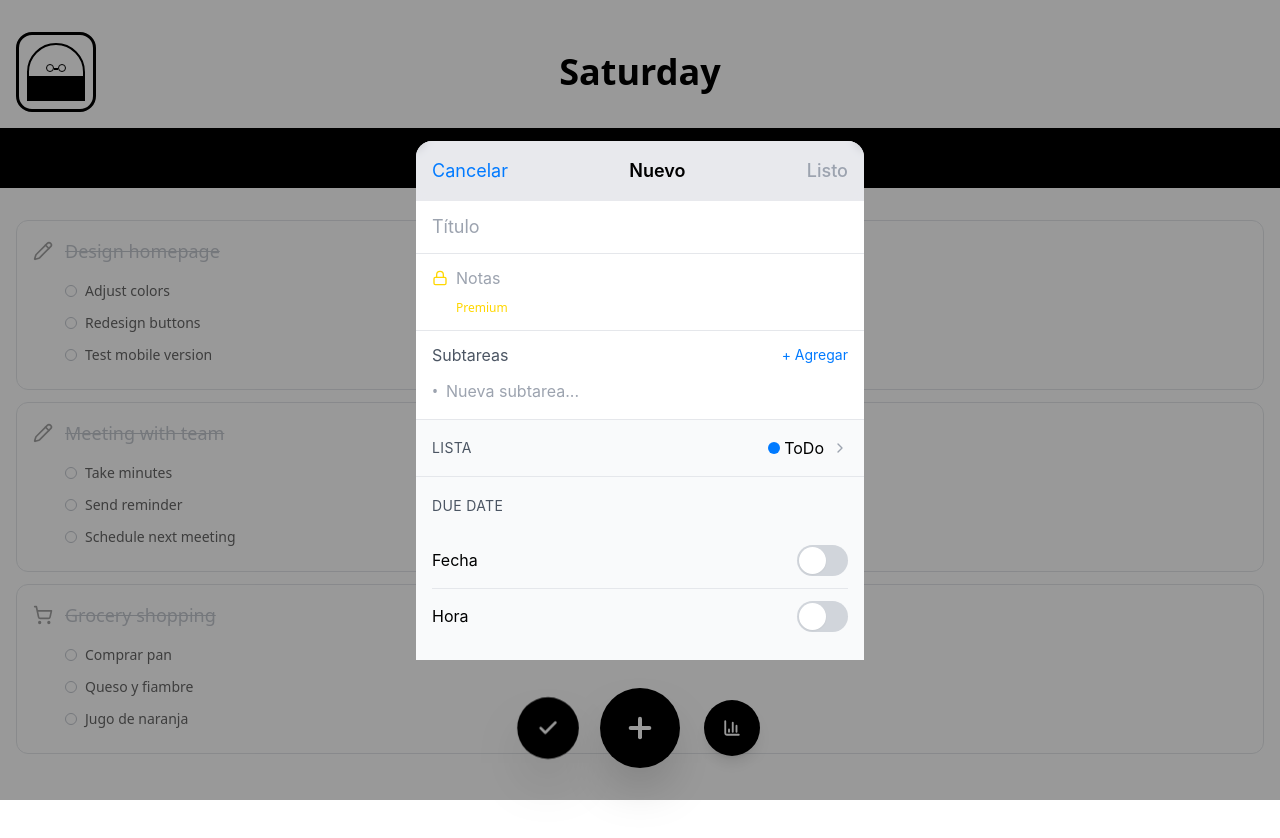
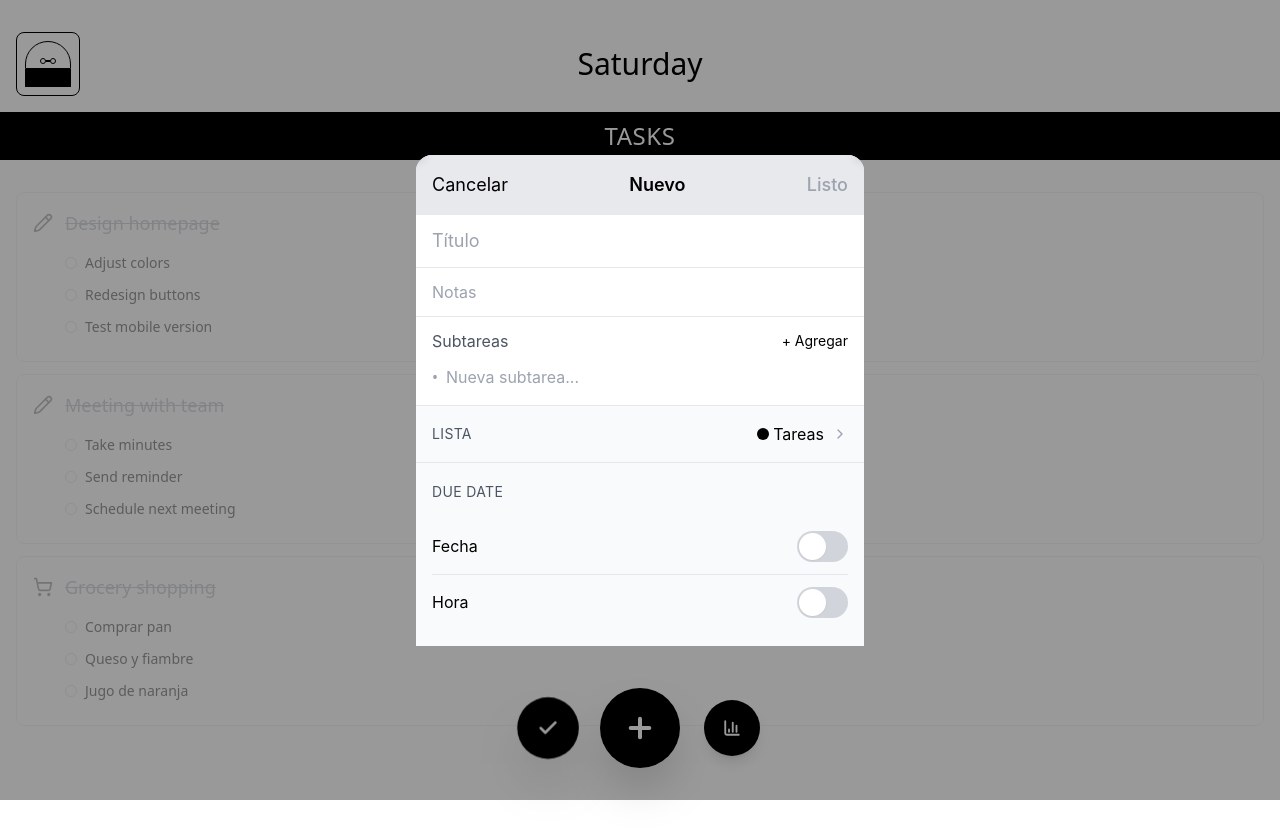
Before and after one commit to Hiizzzo/Steeb, a React (Vite) app: page / in a window 1280 px wide. Both pictures are taken after a click on the button 640 px from the left and 728 px from the top of the page. Shown: the top 838 px of the page. Built offline with nearby package versions, Linux system fonts and the light colour scheme.

Commit message:
Refactor UI to use black color scheme and simplify design elements
Co-authored-by: theblexiz3010 <theblexiz3010@gmail.com>

```diff
--- a/src/components/ModalAddTask.tsx
+++ b/src/components/ModalAddTask.tsx
@@ -21,7 +21,7 @@ interface ModalAddTaskProps {
 const ModalAddTask: React.FC<ModalAddTaskProps> = ({ isOpen, onClose, onAddTask }) => {
   const [title, setTitle] = useState('');
   const [notes, setNotes] = useState('');
-  const [selectedList, setSelectedList] = useState('ToDo');
+  const [selectedList, setSelectedList] = useState('Tareas');
   const [selectedDate, setSelectedDate] = useState<Date | undefined>(undefined);
   const [selectedTime, setSelectedTime] = useState<string>('');
   const [hasDate, setHasDate] = useState(false);
@@ -60,7 +60,7 @@ const ModalAddTask: React.FC<ModalAddTaskProps> = ({ isOpen, onClose, onAddTask
   const resetForm = () => {
     setTitle('');
     setNotes('');
-    setSelectedList('ToDo');
+    setSelectedList('Tareas');
     setSelectedDate(undefined);
     setSelectedTime('');
     setHasDate(false);
@@ -94,7 +94,7 @@ const ModalAddTask: React.FC<ModalAddTaskProps> = ({ isOpen, onClose, onAddTask
                 resetForm();
                 onClose();
               }}
-            className="text-[#007AFF] text-lg"
+              className="text-black text-lg"
               style={{ fontFamily: '-apple-system, BlinkMacSystemFont, sans-serif' }}
             >
               Cancelar
@@ -107,7 +107,7 @@ const ModalAddTask: React.FC<ModalAddTaskProps> = ({ isOpen, onClose, onAddTask
               disabled={!title.trim()}
               className={cn(
                 "text-lg font-medium",
-              title.trim() ? "text-[#007AFF]" : "text-gray-400"
+                title.trim() ? "text-black" : "text-gray-400"
               )}
               style={{ fontFamily: '-apple-system, BlinkMacSystemFont, sans-serif' }}
             >
@@ -130,22 +130,16 @@ const ModalAddTask: React.FC<ModalAddTaskProps> = ({ isOpen, onClose, onAddTask
             />
           </div>
 
-          {/* Notes with Lock Icon */}
+          {/* Notes */}
           <div className="px-4 py-3 border-b border-gray-200">
-            <div className="flex items-start space-x-2">
-              <Lock size={16} className="text-[#FFD700] mt-1" />
             <input
               type="text"
               value={notes}
               onChange={(e) => setNotes(e.target.value)}
               placeholder="Notas"
-                className="flex-1 text-base placeholder-gray-400 focus:outline-none bg-transparent"
+              className="w-full text-base placeholder-gray-400 focus:outline-none bg-transparent"
               style={{ fontFamily: '-apple-system, BlinkMacSystemFont, sans-serif' }}
             />
-            </div>
-            <div className="ml-6 mt-1">
-              <span className="text-xs text-[#FFD700] font-medium">Premium</span>
-            </div>
           </div>
 
           {/* Subtasks */}
@@ -157,7 +151,7 @@ const ModalAddTask: React.FC<ModalAddTaskProps> = ({ isOpen, onClose, onAddTask
               <button
                 type="button"
                 onClick={addSubtask}
-                className="text-[#007AFF] text-sm"
+                className="text-black text-sm"
                 style={{ fontFamily: '-apple-system, BlinkMacSystemFont, sans-serif' }}
               >
                 + Agregar
@@ -197,7 +191,7 @@ const ModalAddTask: React.FC<ModalAddTaskProps> = ({ isOpen, onClose, onAddTask
               </span>
               <div className="flex items-center space-x-2">
                 <div className="flex items-center space-x-1">
-                  <div className="w-3 h-3 bg-[#007AFF] rounded-full"></div>
+                  <div className="w-3 h-3 bg-black rounded-full"></div>
                   <span className="text-base text-black" style={{ fontFamily: '-apple-system, BlinkMacSystemFont, sans-serif' }}>
                     {selectedList}
                   </span>
@@ -229,7 +223,7 @@ const ModalAddTask: React.FC<ModalAddTaskProps> = ({ isOpen, onClose, onAddTask
                 }}
                 className={cn(
                   "w-[51px] h-[31px] rounded-full transition-all relative",
-                  hasDate ? "bg-[#34C759]" : "bg-gray-300"
+                  hasDate ? "bg-black" : "bg-gray-300"
                 )}
               >
                 <div
@@ -246,7 +240,7 @@ const ModalAddTask: React.FC<ModalAddTaskProps> = ({ isOpen, onClose, onAddTask
               <div className="py-2 border-t border-gray-200">
                 <button
                   onClick={() => setShowDatePicker(!showDatePicker)}
-                  className="w-full text-left text-[#007AFF] text-base"
+                  className="w-full text-left text-black text-base"
                   style={{ fontFamily: '-apple-system, BlinkMacSystemFont, sans-serif' }}
                 >
                   {selectedDate ? format(selectedDate, "EEEE, d MMMM yyyy") : "Seleccionar fecha"}
@@ -283,7 +277,7 @@ const ModalAddTask: React.FC<ModalAddTaskProps> = ({ isOpen, onClose, onAddTask
                 }}
                 className={cn(
                   "w-[51px] h-[31px] rounded-full transition-all relative",
-                  hasTime ? "bg-[#34C759]" : "bg-gray-300"
+                  hasTime ? "bg-black" : "bg-gray-300"
                 )}
               >
                 <div
@@ -302,7 +296,7 @@ const ModalAddTask: React.FC<ModalAddTaskProps> = ({ isOpen, onClose, onAddTask
                   type="time"
                   value={selectedTime}
                   onChange={(e) => setSelectedTime(e.target.value)}
-                  className="w-full text-[#007AFF] text-base bg-transparent focus:outline-none"
+                  className="w-full text-black text-base bg-transparent focus:outline-none"
                   style={{ fontFamily: '-apple-system, BlinkMacSystemFont, sans-serif' }}
                 />
               </div>
--- a/src/components/StebeHeader.tsx
+++ b/src/components/StebeHeader.tsx
@@ -12,44 +12,44 @@ const StebeHeader: React.FC = () => {
       {/* Steve Jobs figura y fecha en la misma línea */}
       <div className="flex items-center justify-between mb-4 px-4">
         {/* Figura de Steve Jobs - minimalista y angular */}
-        <div className="w-20 h-20 flex-shrink-0">
-          <div className="w-full h-full border-3 border-black rounded-2xl bg-white relative overflow-hidden" style={{ borderWidth: '3px' }}>
+        <div className="w-16 h-16 flex-shrink-0">
+          <div className="w-full h-full border border-black rounded-lg bg-white relative overflow-hidden">
             {/* Cara de Steve - estilo minimalista angular */}
             <div className="absolute inset-2">
               {/* Cabeza calva */}
-              <div className="w-full h-3/5 bg-white border-2 border-black rounded-t-full relative">
+              <div className="w-full h-3/5 bg-white border border-black rounded-t-full relative">
                 {/* Lentes redondos */}
                 <div className="absolute bottom-1 left-1/2 transform -translate-x-1/2">
                   <div className="flex space-x-1">
-                    <div className="w-2 h-2 border border-black rounded-full bg-white"></div>
-                    <div className="w-2 h-2 border border-black rounded-full bg-white"></div>
+                    <div className="w-1.5 h-1.5 border border-black rounded-full bg-white"></div>
+                    <div className="w-1.5 h-1.5 border border-black rounded-full bg-white"></div>
                   </div>
                   {/* Puente de lentes */}
-                  <div className="absolute top-1 left-1/2 transform -translate-x-1/2 w-1 h-0.5 bg-black"></div>
+                  <div className="absolute top-0.5 left-1/2 transform -translate-x-1/2 w-1 h-0.5 bg-black"></div>
                 </div>
               </div>
               {/* Cuello/cuerpo */}
-              <div className="w-full h-2/5 bg-black border-2 border-black"></div>
+              <div className="w-full h-2/5 bg-black"></div>
             </div>
           </div>
         </div>
 
         {/* Fecha del día - centrada y más grande */}
         <div className="flex-1 flex justify-center">
-          <h2 className="text-4xl font-bold text-black" style={{ fontFamily: 'system-ui, -apple-system, sans-serif' }}>
+          <h2 className="text-3xl font-light text-black" style={{ fontFamily: 'system-ui, -apple-system, sans-serif' }}>
             {dayName}
           </h2>
         </div>
 
         {/* Espacio para balancear */}
-        <div className="w-20"></div>
+        <div className="w-16"></div>
       </div>
 
       {/* Título "Tasks" centrado en bloque negro */}
       <div className="w-full">
-        <div className="bg-black py-3 px-4">
-          <h1 className="text-center text-white text-3xl font-bold" style={{ fontFamily: 'system-ui, -apple-system, sans-serif' }}>
-            Tasks
+        <div className="bg-black py-2 px-4">
+          <h1 className="text-center text-white text-2xl font-light tracking-wide" style={{ fontFamily: 'system-ui, -apple-system, sans-serif' }}>
+            TASKS
           </h1>
         </div>
       </div>
--- a/src/components/TaskCard.tsx
+++ b/src/components/TaskCard.tsx
@@ -147,9 +147,9 @@ const TaskCard: React.FC<TaskCardProps> = ({
 
   return (
     <div className="relative mx-4 mb-3">
-      {/* Fondo rojo de eliminación */}
+      {/* Fondo negro de eliminación */}
       <div
-        className={`absolute inset-0 bg-red-500 rounded-xl flex items-center justify-end pr-6 transition-opacity duration-200 ${
+        className={`absolute inset-0 bg-black rounded-lg flex items-center justify-end pr-6 transition-opacity duration-200 ${
           showDeleteButton ? 'opacity-100' : 'opacity-0'
         }`}
       >
@@ -159,8 +159,8 @@ const TaskCard: React.FC<TaskCardProps> = ({
       {/* Tarjeta principal */}
       <div
         ref={cardRef}
-        className={`bg-white border border-gray-300 rounded-xl p-4 transition-all duration-200 ease-out transform ${
-          completed ? 'opacity-60' : 'hover:border-gray-400'
+        className={`bg-white border border-gray-200 rounded-lg p-4 transition-all duration-200 ease-out transform ${
+          completed ? 'opacity-40' : 'hover:border-black'
         } ${(!subtasks || subtasks.length === 0) && !isDragging ? 'cursor-pointer' : ''}`}
         style={{
           transform: `translateX(-${swipeOffset}px)`,
@@ -215,11 +215,11 @@ const TaskCard: React.FC<TaskCardProps> = ({
           {(!subtasks || subtasks.length === 0) && (
             <div className="ml-3">
               {completed ? (
-                <div className="w-6 h-6 bg-green-100 border-2 border-black rounded-full flex items-center justify-center">
-                  <div className="w-3 h-3 bg-green-500 rounded-full"></div>
+                <div className="w-6 h-6 bg-black border-2 border-black rounded-full flex items-center justify-center">
+                  <div className="w-3 h-3 bg-white rounded-full"></div>
                 </div>
               ) : (
-                <Circle size={24} className="text-gray-400 hover:text-black transition-colors" />
+                <Circle size={24} className="text-gray-300 hover:text-black transition-colors" />
               )}
             </div>
           )}
@@ -241,11 +241,11 @@ const TaskCard: React.FC<TaskCardProps> = ({
               >
                 <div className="flex items-center space-x-2">
                   {subtask.completed ? (
-                    <div className="w-3 h-3 bg-green-100 border border-green-500 rounded-full flex items-center justify-center">
-                      <div className="w-1.5 h-1.5 bg-green-500 rounded-full"></div>
+                    <div className="w-3 h-3 bg-black border border-black rounded-full flex items-center justify-center">
+                      <div className="w-1.5 h-1.5 bg-white rounded-full"></div>
                     </div>
                   ) : (
-                    <div className="w-3 h-3 border border-gray-400 rounded-full"></div>
+                    <div className="w-3 h-3 border border-gray-300 rounded-full"></div>
                   )}
                   <span
                     className={`text-sm transition-all duration-300 ${
--- a/src/index.css
+++ b/src/index.css
@@ -6,34 +6,34 @@
 @layer base {
   :root {
     --background: 0 0% 100%;
-    --foreground: 222.2 84% 4.9%;
+    --foreground: 0 0% 0%;
 
     --card: 0 0% 100%;
-    --card-foreground: 222.2 84% 4.9%;
+    --card-foreground: 0 0% 0%;
 
     --popover: 0 0% 100%;
-    --popover-foreground: 222.2 84% 4.9%;
+    --popover-foreground: 0 0% 0%;
 
-    --primary: 222.2 47.4% 11.2%;
-    --primary-foreground: 210 40% 98%;
+    --primary: 0 0% 0%;
+    --primary-foreground: 0 0% 100%;
 
-    --secondary: 210 40% 96.1%;
-    --secondary-foreground: 222.2 47.4% 11.2%;
+    --secondary: 0 0% 97%;
+    --secondary-foreground: 0 0% 0%;
 
-    --muted: 210 40% 96.1%;
-    --muted-foreground: 215.4 16.3% 46.9%;
+    --muted: 0 0% 96%;
+    --muted-foreground: 0 0% 45%;
 
-    --accent: 210 40% 96.1%;
-    --accent-foreground: 222.2 47.4% 11.2%;
+    --accent: 0 0% 96%;
+    --accent-foreground: 0 0% 0%;
 
-    --destructive: 0 84.2% 60.2%;
-    --destructive-foreground: 210 40% 98%;
+    --destructive: 0 0% 0%;
+    --destructive-foreground: 0 0% 100%;
 
-    --border: 214.3 31.8% 91.4%;
-    --input: 214.3 31.8% 91.4%;
-    --ring: 222.2 84% 4.9%;
+    --border: 0 0% 85%;
+    --input: 0 0% 85%;
+    --ring: 0 0% 0%;
 
-    --radius: 1rem;
+    --radius: 0.5rem;
 
     --sidebar-background: 0 0% 98%;
     --sidebar-foreground: 240 5.3% 26.1%;
@@ -69,10 +69,10 @@
 
 @layer utilities {
   .steve-shadow {
-    box-shadow: 3px 3px 0px rgba(0, 0, 0, 1);
+    box-shadow: 0 1px 3px rgba(0, 0, 0, 0.1);
   }
 
   .steve-border {
-    @apply border-2 border-steve-black rounded-xl;
+    @apply border border-gray-200 rounded-lg;
   }
 }
```
Lines whose indentation alone changed are shown as unchanged.
